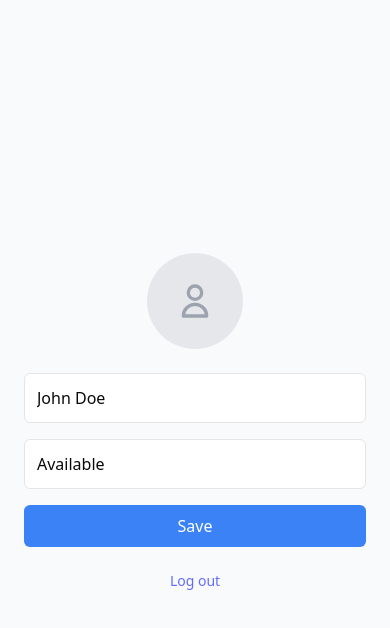
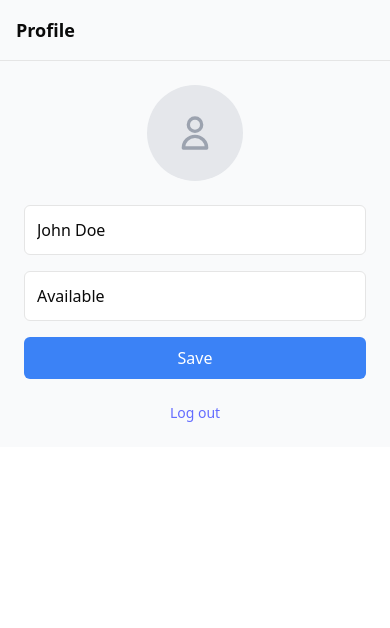
Before and after one commit to rozarioc33-art/bubble, a React (Vite) app in the folder frontend/: page /profile in a window 390 px wide. Shown: the top 628 px of the page. Built offline with nearby package versions, Linux system fonts and the light colour scheme.

Commit message:
Add responsive profile panel and desktop layout handling

```diff
--- a/frontend/src/App.jsx
+++ b/frontend/src/App.jsx
@@ -1,4 +1,4 @@
-import React from "react";
+import React, { useState } from "react";
 import {
   BrowserRouter,
   Routes,
@@ -18,6 +18,7 @@ import NotFoundPage from "./pages/NotFoundPage";
 import EmptyChat from "./pages/EmptyChat";
 
 const ChatLayout = () => {
+  const [isProfileOpen, setIsProfileOpen] = useState(false);
   const isDesktop = useMediaQuery({ minWidth: 768 });
   const { id } = useParams();
 
@@ -26,7 +27,7 @@ const ChatLayout = () => {
       {/* Lobby */}
       {(isDesktop || !id) && (
         <div className="w-full md:basis-1/3 md:shrink-0 border-r overflow-y-auto min-w-0">
-          <LobbyPage />
+          <LobbyPage onOpenProfile={() => setIsProfileOpen(true)} />
         </div>
       )}
 
@@ -34,6 +35,13 @@ const ChatLayout = () => {
       {(isDesktop || id) && (
         <div className="flex-1 flex flex-col overflow-hidden min-w-0">
           <Outlet />
+        </div>
+      )}
+
+      {/* Profile panel (desktop only) */}
+      {isDesktop && isProfileOpen && (
+        <div className="w-[320px] border-l overflow-y-auto">
+          <ProfilePage onClose={() => setIsProfileOpen(false)} />
         </div>
       )}
     </div>
@@ -54,6 +62,7 @@ function App() {
         </Route>
 
         <Route path="/profile" element={<ProfilePage />} />
+
         <Route path="*" element={<NotFoundPage />} />
       </Routes>
     </BrowserRouter>
--- a/frontend/src/pages/ChatRoom.jsx
+++ b/frontend/src/pages/ChatRoom.jsx
@@ -7,6 +7,7 @@ import { Avatar, AvatarImage, AvatarFallback } from "@/components/ui/avatar";
 
 const ChatRoom = () => {
   const { id: roomId } = useParams();
+  console.log("id:", roomId);
   const [text, setText] = useState("");
   const { messagesByRoom, sendMessage, markRoomAsRead, rooms, typingByRoom } =
     useChat();
--- a/frontend/src/pages/LobbyPage.jsx
+++ b/frontend/src/pages/LobbyPage.jsx
@@ -1,10 +1,12 @@
 import React, { useState } from "react";
 import { useNavigate } from "react-router-dom";
+import { useMediaQuery } from "react-responsive";
 import Header from "../components/Header";
 import { ChatCard } from "../components/ChatCard";
 import { useChat } from "@/context/ChatContext";
 
-const LobbyPage = () => {
+const LobbyPage = ({ onOpenProfile }) => {
+  const isDesktop = useMediaQuery({ minWidth: 768 });
   const navigate = useNavigate();
   const [query, setQuery] = useState("");
   const { rooms = [], getUnreadCount } = useChat();
@@ -47,7 +49,13 @@ const LobbyPage = () => {
 
         <button
           className="p-2 rounded-lg hover:bg-slate-100"
-          onClick={() => navigate("/profile")}
+          onClick={() => {
+            if (isDesktop) {
+              onOpenProfile();
+            } else {
+              navigate("/profile");
+            }
+          }}
         >
           👤
         </button>
--- a/frontend/src/pages/ProfilePage.jsx
+++ b/frontend/src/pages/ProfilePage.jsx
@@ -1,8 +1,16 @@
 import React from "react";
 
-const ProfilePage = () => {
+const ProfilePage = ({ onClose }) => {
   return (
-    <div className="h-screen w-screen flex items-center justify-center bg-gray-50">
+    <div className="h-full w-full flex flex-col bg-gray-50">
+      <div className="flex items-center justify-between p-4 border-b">
+        <h2 className="font-semibold text-lg">Profile</h2>
+        {onClose && (
+          <button onClick={onClose} className="p-2 rounded hover:bg-gray-200">
+            ✕
+          </button>
+        )}
+      </div>
       <div className="max-w-md mx-auto p-6">
         {/* Avatar Placeholder */}
         <div className="w-24 h-24 rounded-full bg-gray-200 mb-6 mx-auto flex items-center justify-center">
```
